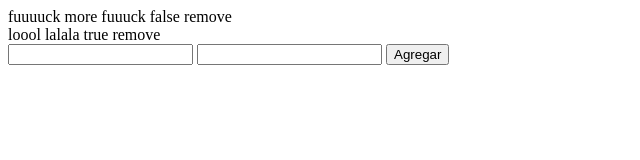
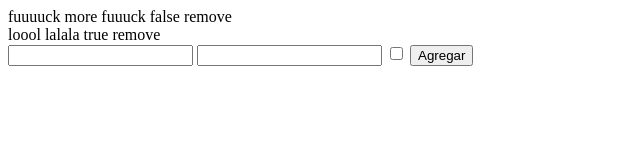
Before and after one commit to eraimondi/to-do-list-angular, a website: page index.html in a window 1280 px wide. Shown: the whole page, without its empty margins (0-640 px from the left). Drawn offline with nearby package versions, Linux system fonts and the light colour scheme.

Commit message:
Update index.html

```diff
--- a/index.html
+++ b/index.html
@@ -8,6 +8,7 @@
     <form id="createnote" ng-submit="add()" name="createnote">
         <input type="text" data-ng-model="nota.title" name="nota.id"/>
         <input type="text" data-ng-model="nota.description" name="nota.id"/>
+        <input type="checkbox" data-ng-model="nota.done" name="nota.id"/>
         <button type="submit" class="btn btn-success">Agregar</button>
     </form>
  </body>
```
